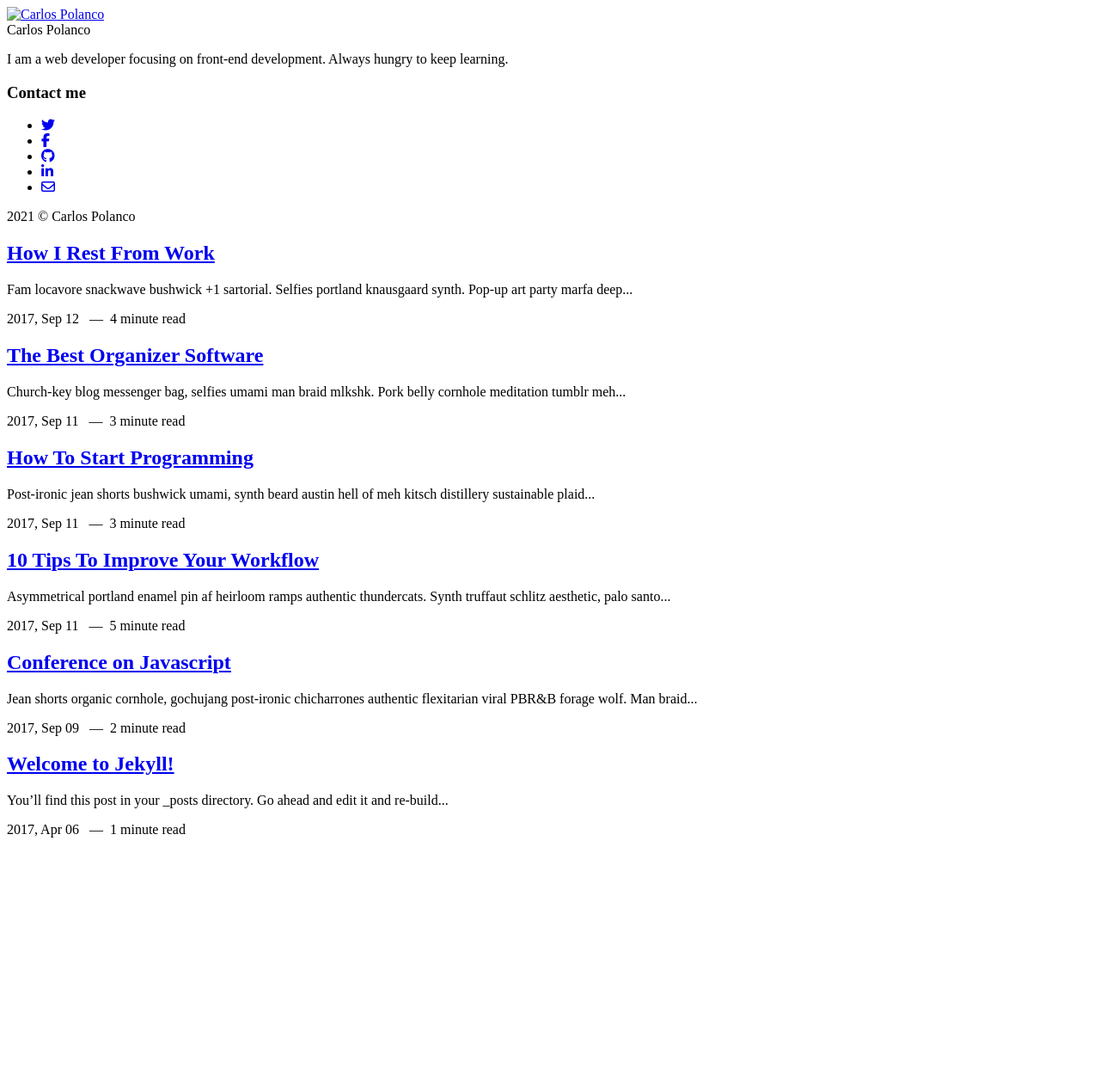
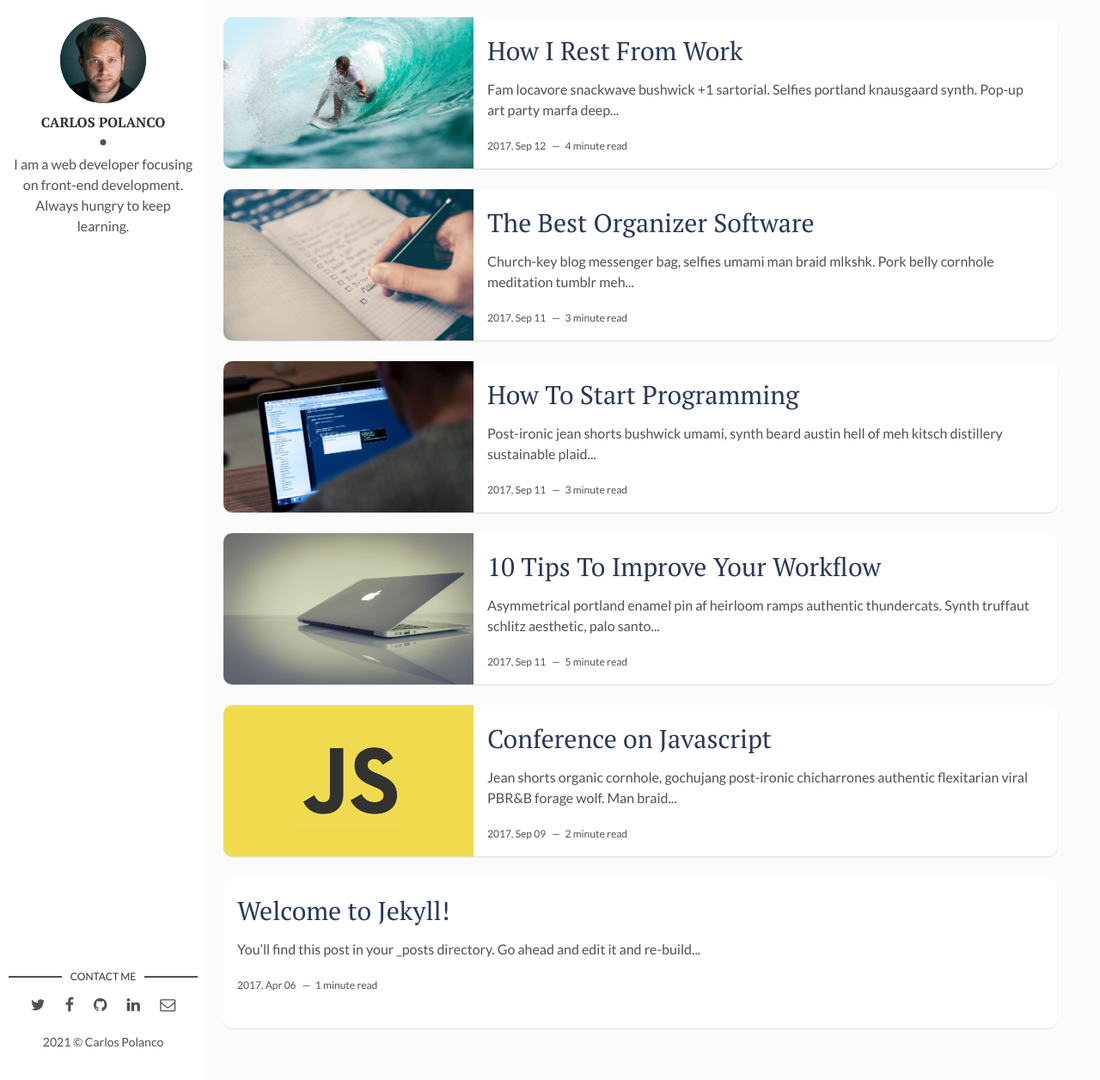
Before and after one commit to capolanco10/capolanco10.github.io, a Jekyll site: the page built from index.html, in a window 1280 px wide and 1256 px high. Shown: the whole window at 86% size. Built offline with Jekyll 4.4.1, drawn with Linux system fonts in a browser that asks for light colours; nearby versions of some CDN libraries; library files that are not in the unit come from our copies; the list of posts is cut into pages by our own code.

Commit message:
Update _config.yml

```diff
--- a/_config.yml
+++ b/_config.yml
@@ -4,8 +4,8 @@ description: > # this means to ignore newlines until "baseurl:"
   line in _config.yml. It will appear in your document head meta (for
   Google search results) and in your feed.xml site description.
 permalink: ':title/'
-baseurl: "_post/" # the subpath of your site, e.g. /blog
-url: "https://www.r-fast.com" # the base hostname & protocol for your site, e.g. http://example.com
+baseurl: "/capolanco10.github.io" # the subpath of your site, e.g. /blog
+url: "capolanco10.github.io" # the base hostname & protocol for your site, e.g. http://example.com
 site-twitter: #if your site has a twitter account, enter it here
 
 # Author Settings
```
